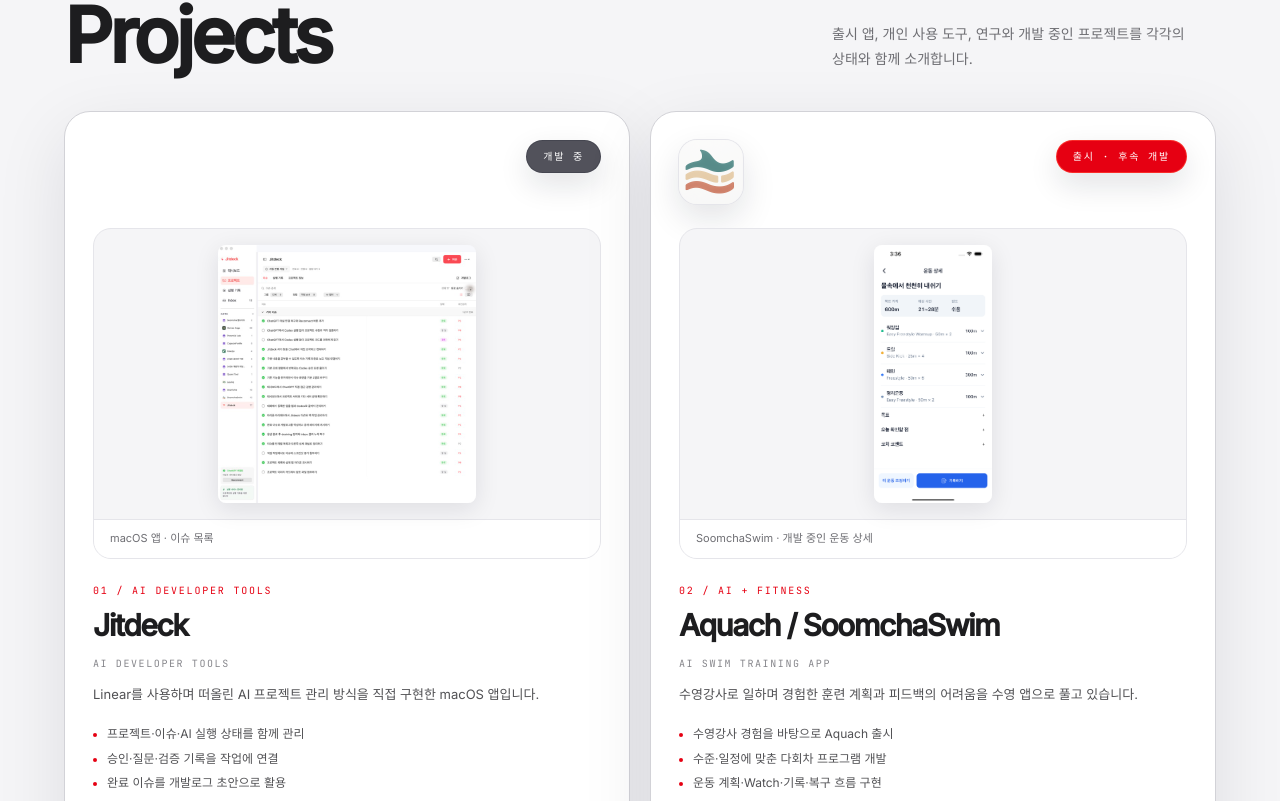
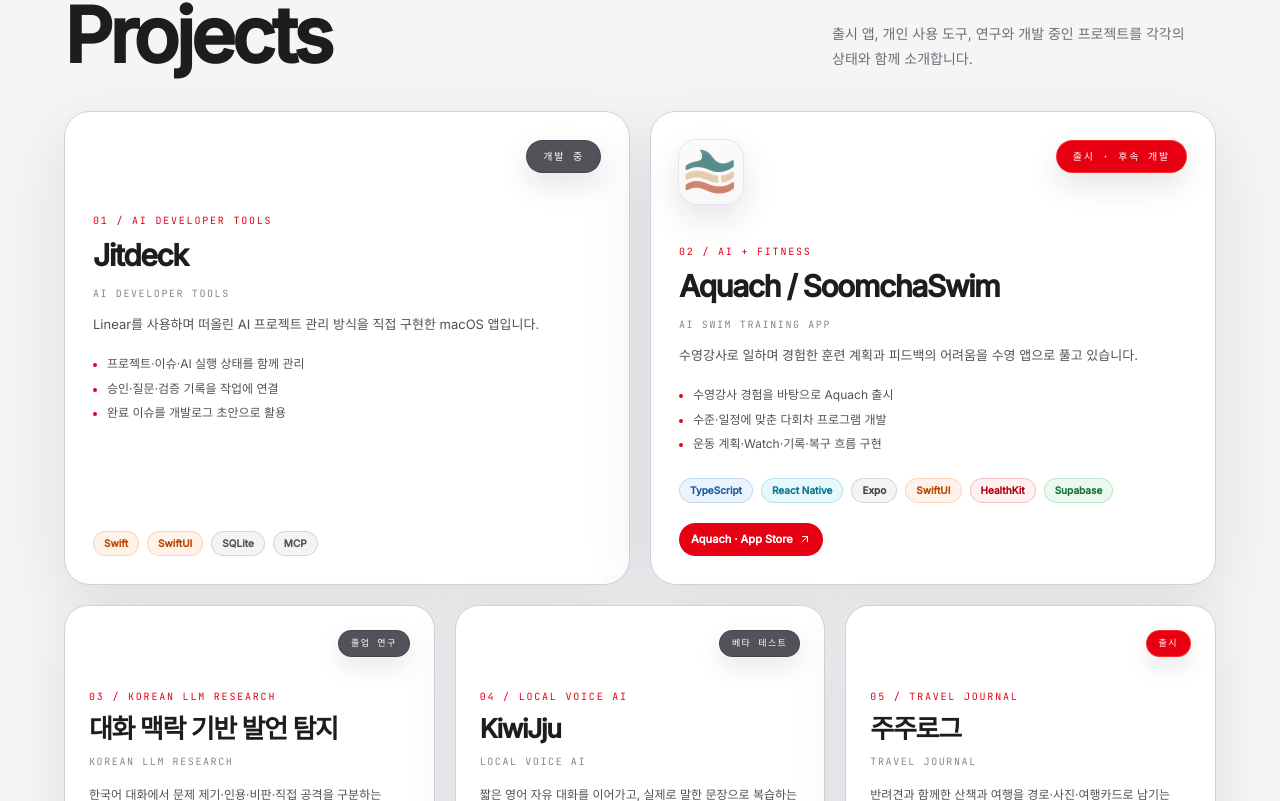
Before and after one commit to hks-Khan/hks-Khan.github.io, a React (Vite) app: page / in a window 1280 px wide. Shown: the part 1079-1880 px from the top of the page. Built offline with nearby package versions, Linux system fonts and the light colour scheme.

Commit message:
Restore logo-only project cards

```diff
--- a/src/app/App.tsx
+++ b/src/app/App.tsx
@@ -603,24 +603,6 @@
   },
 ];
 
-function ProjectPreview({ project }: { project: Project }) {
-  return (
-    <figure className="mb-6 overflow-hidden rounded-[18px] border border-[#E5E5EA] bg-[#F5F5F7]">
-      <div className="flex h-[260px] items-center justify-center p-4 sm:h-[290px]">
-        <img
-          src={project.image}
-          alt={`${project.title} — ${project.imageLabel}`}
-          loading="lazy"
-          className="max-h-full max-w-full rounded-[8px] object-contain shadow-[0_6px_24px_rgba(15,23,42,0.10)]"
-        />
-      </div>
-      <figcaption className="border-t border-[#E5E5EA] bg-white px-4 py-2.5 text-[11px] leading-relaxed text-[#6E6E73]">
-        {project.imageLabel}
-      </figcaption>
-    </figure>
-  );
-}
-
 const getSectionImages = (section: PlanningSection) =>
   section.images?.length ? section.images : section.image ? [section.image] : [];
 
@@ -842,7 +824,7 @@
                     : ""
                 }`}
               >
-                <div className="mb-6 flex min-h-16 items-start justify-between gap-5">
+                <div className="mb-10 flex items-start justify-between gap-5">
                   {project.logo && (
                     <div className="grid h-16 w-16 shrink-0 place-items-center overflow-hidden rounded-[18px] bg-[#F5F5F7] shadow-[0_14px_34px_rgba(15,23,42,0.12)] ring-1 ring-[#E5E5EA] transition-colors duration-300 group-hover:ring-[#E60012]/25">
                       <img src={project.logo} alt={`${project.title} logo`} className="h-full w-full object-cover" />
@@ -852,8 +834,6 @@
                     {project.status}
                   </span>
                 </div>
-
-                <ProjectPreview project={project} />
 
                 <div className="flex flex-1 flex-col">
                   <div className="mb-4 flex items-start justify-between gap-4">
@@ -933,7 +913,7 @@
                     : ""
                 }`}
               >
-                <div className="mb-5 flex min-h-12 items-start justify-between gap-4">
+                <div className="mb-8 flex items-start justify-between gap-4">
                   {project.logo && (
                     <div className="grid h-12 w-12 shrink-0 place-items-center overflow-hidden rounded-[14px] bg-[#F5F5F7] shadow-[0_10px_26px_rgba(15,23,42,0.1)] ring-1 ring-[#E5E5EA] transition-colors duration-300 group-hover:ring-[#E60012]/25">
                       <img src={project.logo} alt={`${project.title} logo`} className="h-full w-full object-cover" />
@@ -943,8 +923,6 @@
                     {project.status}
                   </span>
                 </div>
-
-                <ProjectPreview project={project} />
 
                 <div className="flex flex-1 flex-col">
                   <div style={MONO} className="mb-3 text-[10px] uppercase tracking-[0.18em] text-[#E60012] transition-colors duration-300">
```
